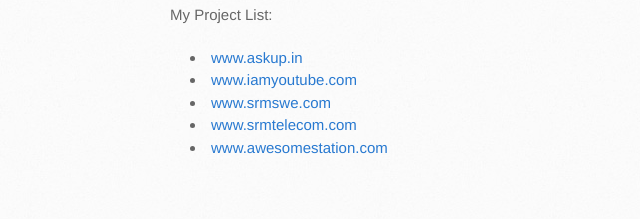
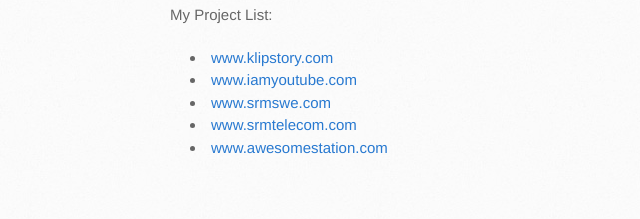
Before and after one commit to balramkhichar/balram.github.io, a plain HTML site: page index.html in a window 1280 px wide. Shown: the part 396-615 px from the top of the page, 0-640 px from the left. Drawn offline with Linux system fonts and the light colour scheme.

Commit message:
Update index.html

```diff
--- a/index.html
+++ b/index.html
@@ -37,7 +37,7 @@
 <hr><p>My Project List:</p>
 
 <ul>
-<li><a href="http://www.askup.in">www.askup.in</a></li>
+<li><a href="http://www.klipstory.com">www.klipstory.com</a></li>
 <li><a href="http://www.iamyoutube.com">www.iamyoutube.com</a></li>
 <li><a href="http://www.srmswe.com">www.srmswe.com</a></li>
 <li><a href="http://www.srmtelecom.com">www.srmtelecom.com</a></li>
```
